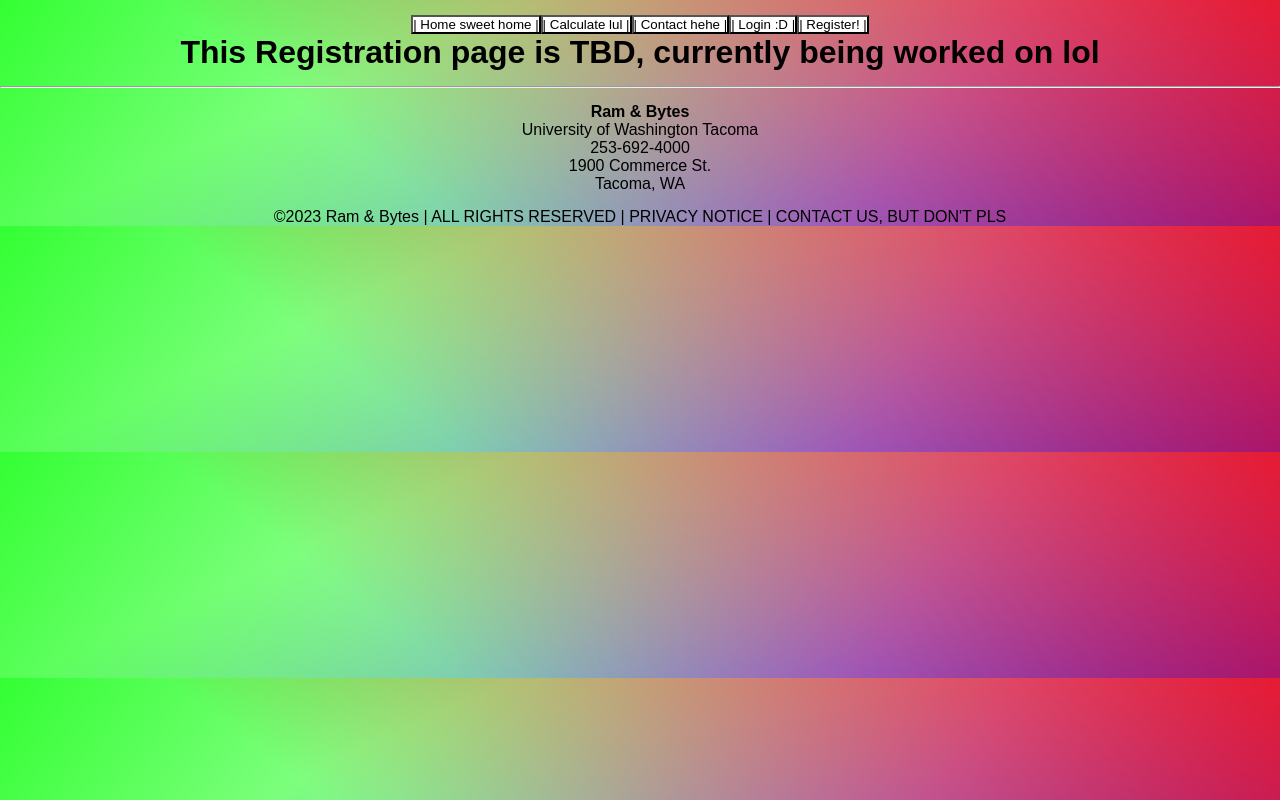
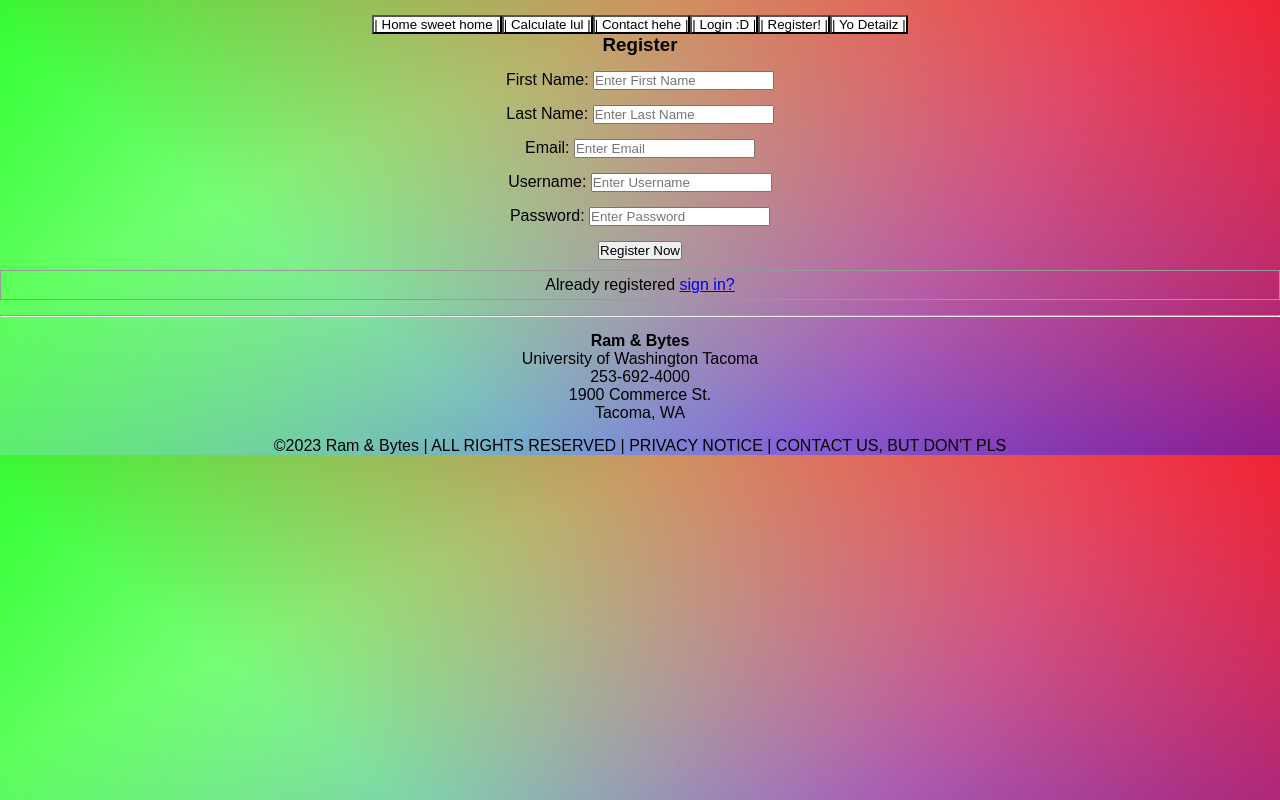
Before and after one commit to zlahan/Financial-Calculator, a React (Create React App) app: page /Register in a window 1280 px wide. Built offline with nearby package versions, Linux system fonts and the light colour scheme.

Commit message:
Financial Calculator + Backend 2.11.23 3.52pm

```diff
--- a/src/App.js
+++ b/src/App.js
@@ -9,17 +9,26 @@ import Home from "./Components/Home"
 import Calculate from "./Components/Calculate"
 import Contact from "./Components/Contact"
 import Footer from "./Footer"
+import Userdetails from "./Components/Userdetails"
+
+import Closedend from "./Components/Closedend"
+import Creditcard from "./Components/Creditcard"
+import Depositaccount from "./Components/Depositaccount"
+import Mortgage from "./Components/Mortgage"
 
 const App = () => {
+  const isLoggedIn = window.localStorage.getItem("loggedIn");
   return (
     <>
     <NavBar />
       <Routes>
+        <Route exact path="/" element={isLoggedIn==="true" ? <Userdetails /> : <Login />} />
         <Route path="/Home" element={<Home />} />
         <Route path="/Calculate" element={<Calculate />} />
         <Route path="/contact" element={<Contact />} />
         <Route path="/Login" element={<Login />} />
         <Route path="/Register" element={<Register />} />
+        <Route path="/Userdetails" element={<Userdetails />} />
         <Route path="*" element={<NoMatch />} />
       </Routes>
   <Footer />
--- /dev/null
+++ b/src/Components/Creditcard.js
@@ -0,0 +1,42 @@
+import React, { Component } from 'react'
+
+export default class Creditcard extends Component {
+  render() {
+    return (
+      <form>
+        <h3> Credit Card Payment </h3>
+
+        <div >
+          <label>Balance: </label>
+          <input
+            type="Balance"
+            placeholder="Enter Balance"
+          />
+        </div>
+
+        <div>
+          <label>APR: </label>
+          <input
+            type="APR"
+            placeholder="Enter APR"
+          />
+        </div>
+
+        <div>
+          <label>(optional) Late Payment: </label>
+          <input
+            type="Late Payment"
+            placeholder="Enter any Late Payment"
+          />
+        </div>
+
+        <div >
+          <button type="submit">
+            Submit
+          </button>
+        </div>
+
+      </form>
+    )
+  }
+}
--- /dev/null
+++ b/src/Components/Depositaccount.js
@@ -0,0 +1,34 @@
+import React, { Component } from 'react'
+
+export default class Depositaccount extends Component {
+  render() {
+    return (
+      <form>
+        <h3> Deposit Account </h3>
+
+        <div>
+          <label>Deposit Amount: </label>
+          <input
+            type="Deposit Amount"
+            placeholder="Enter Deposit Amount"
+          />
+        </div>
+
+        <div>
+          <label>APY: </label>
+          <input
+            type="APY"
+            placeholder="Enter APY"
+          />
+        </div>
+
+        <div>
+          <button type="submit">
+            Submit
+          </button>
+        </div>
+
+      </form>
+    )
+  }
+}
--- a/src/Components/Login.css
+++ /dev/null
@@ -1,82 +0,0 @@
-* {
-  box-sizing: border-box;
-}
-body {
-  background: linear-gradient(#0350a1, #0452e2,#e7eaee) !important;
-  min-height: 100vh;
-  display: flex;
-  font-weight: 400;
-  font-family: "Fira Sans", sans-serif;
-}
-
-h1,
-h2,
-h3,
-h4,
-h5,
-h6,
-label,
-span {
-  font-weight: 500;
-  font-family: "Fira Sans", sans-serif;
-}
-
-body,
-html,
-.App,
-#root,
-.auth-wrapper {
-  width: 100%;
-  height: 100%;
-}
-
-.navbar-light {
-  background-color: #5e5858;
-  box-shadow: 0px 14px 80px rgba(34, 35, 58, 0.2);
-}
-
-.auth-wrapper {
-  display: flex;
-  justify-content: center;
-  flex-direction: column;
-  text-align: left;
-}
-
-.auth-inner {
-  width: 450px;
-  margin: auto;
-  background: #ffffff;
-  box-shadow: 0px 14px 80px rgba(34, 35, 58, 0.2);
-  padding: 40px 55px 45px 55px;
-  border-radius: 15px;
-  transition: all 0.3s;
-}
-
-.auth-wrapper .form-control:focus {
-  border-color: #167bff;
-  box-shadow: none;
-}
-
-.auth-wrapper h3 {
-  text-align: center;
-  margin: 0;
-  line-height: 1;
-  padding-bottom: 20px;
-}
-
-.custom-control-label {
-  font-weight: 400;
-}
-
-.forgot-password,
-.forgot-password a {
-  text-align: right;
-  font-size: 13px;
-  padding-top: 10px;
-  color: #ed2727;
-  margin: 0;
-}
-
-.forgot-password a {
-  color: #b81c0d;
-}
--- a/src/Components/Login.js
+++ b/src/Components/Login.js
@@ -1,48 +1,85 @@
 import React, { Component } from 'react'
 
 export default class Login extends Component {
+  constructor(props){
+    super(props)
+    this.state={
+      uname:"",
+      password:"",
+    };
+    this.handleSubmit = this.handleSubmit.bind(this);
+  }
+  handleSubmit(e) {
+    e.preventDefault();
+    const { uname, password} = this.state;
+    console.log(uname, password);
+    fetch("http://localhost:5000/login", {
+      method: "POST",
+      crossDomain: true,
+      headers: {
+        "Content-Type": "application/json",
+        Accept: "application/json",
+        "Access-Control-Allow-Origin": "*",
+      },
+      body: JSON.stringify({
+        uname,
+        password,
+      }),
+    })
+      .then((res) => res.json())
+      .then((data) => {
+        console.log(data,"userRegister");
+        if(data.status=="ok"){
+          alert("login successful");
+          window.localStorage.setItem("token",data.data);
+          window.localStorage.setItem("loggedIn",true);
+
+          window.location.href="./userDetails";
+
+        }
+      });
+  }
   render() {
     return (
-      <form>
+      <form onSubmit={this.handleSubmit}>
         <h3>Sign In</h3>
 
-        <div className="mb-3">
-          <label>Email address</label>
+        <div>
+          <label>Username: </label>
           <input
-            type="email"
-            className="form-control"
-            placeholder="Enter email"
+            type="username"
+            placeholder="Enter Username"
+            onChange={(e) => this.setState({uname: e.target.value})}
           />
         </div>
 
-        <div className="mb-3">
-          <label>Password</label>
+        <div>
+          <label>Password: </label>
           <input
             type="password"
-            className="form-control"
             placeholder="Enter password"
+            onChange={(e) => this.setState({password: e.target.value})}
           />
         </div>
 
-        <div className="mb-3">
-          <div className="custom-control custom-checkbox">
+        <div>
+          <div>
             <input
               type="checkbox"
-              className="custom-control-input"
               id="customCheck1"
             />
-            <label className="custom-control-label" htmlFor="customCheck1">
+            <label>
               Remember me
             </label>
           </div>
         </div>
 
-        <div className="d-grid">
-          <button type="submit" className="btn btn-primary">
+        <div>
+          <button type="submit">
             Submit
           </button>
         </div>
-        <p className="forgot-password text-right">
+        <p>
           Forgot <a href="#">password?</a>
         </p>
       </form>
--- /dev/null
+++ b/src/Components/Mortgage.js
@@ -0,0 +1,58 @@
+import React, { Component } from 'react'
+
+export default class Mortgage extends Component {
+  render() {
+    return (
+      <form>
+        <h3> Mortgage Calculator </h3>
+
+        <div>
+          <label>Loan Amount: </label>
+          <input
+            type="Loan Amount"
+            placeholder="Enter Loan Amount"
+          />
+        </div>
+
+        <div>
+          <label>APR\: </label>
+          <input
+            type="APR"
+            placeholder="Enter Loan Term"
+          />
+        </div>
+
+        <div>
+          <label>Interest Rate: </label>
+          <input
+            type="Interest Rate"
+            placeholder="Enter Interest Rate"
+          />
+        </div>
+
+        <div>
+          <label>Loan Term: </label>
+          <input
+            type="Loan Term"
+            placeholder="Enter Loan Term"
+          />
+        </div>
+
+        <div>
+          <label>Backend Cost: </label>
+          <input
+            type="Backend Cost"
+            placeholder="Enter Backend Cost"
+          />
+        </div>
+
+        <div>
+          <button type="submit">
+            Submit
+          </button>
+        </div>
+
+      </form>
+    )
+  }
+}
--- a/src/Components/NavBar.js
+++ b/src/Components/NavBar.js
@@ -10,6 +10,7 @@ const NavBar = () => {
                     <NavLink to="/Contact"><button onClick = "#Contact" id = "button"> | Contact hehe | </button></NavLink>
                     <NavLink to="/Login"><button onClick = "#Login" id = "button"> | Login :D | </button></NavLink>
                     <NavLink to="/Register"><button onClick = "#Register" id = "button"> | Register! | </button></NavLink>
+                    <NavLink to="/Userdetails"><button onClick = "#Userdetails" id = "button"> | Yo Detailz | </button></NavLink>
                 </nav>
             </nav>
         </nav>
--- a/src/Components/Register.js
+++ b/src/Components/Register.js
@@ -1,5 +1,103 @@
-const Contact = () => {
-    return <h1>This Registration page is TBD, currently being worked on lol</h1>;
-  };
+import React, { Component } from 'react'
 
-  export default Contact;
+export default class Register extends Component {
+  constructor(props){
+    super (props)
+    this.state={
+      fname:"",
+      lname:"",
+      email:"",
+      uname:"",
+      password:""
+    };
+    this.handleSubmit=this.handleSubmit.bind(this);
+  }
+
+  handleSubmit(e){
+    e.preventDefault();
+    const {fname,lname, email,uname, password } = this.state;
+    console.log(fname,lname,email,uname, password);
+    fetch("http://localhost:5000/register", {
+      method: "POST",
+      crossDomain: true,
+      headers: {
+        "Content-Type": "application/json",
+        Accept: "application/json",
+        "Access-Control-Allow-Origin": "*",
+      },
+      body: JSON.stringify({
+        fname,
+        lname,
+        email,
+        uname,
+        password,
+      }),
+    })
+      .then((res) => res.json())
+      .then((data) => {
+        console.log(data,"userRegister");
+      });
+  }
+
+  render() {
+    return (
+      <form onSubmit={this.handleSubmit}>
+        <h3>Register</h3>
+
+        <div>
+          <label>First Name: </label>
+          <input
+            type="firstName"
+            placeholder="Enter First Name"
+            onChange={(e)=>this.setState({ fname: e.target.value})}
+          />
+        </div>
+
+        <div>
+          <label>Last Name: </label>
+          <input
+            type="lastName"
+            placeholder="Enter Last Name"
+            onChange={(e)=>this.setState({ lname: e.target.value})}
+          />
+        </div>
+
+        <div>
+          <label>Email: </label>
+          <input
+            type="email"
+            placeholder="Enter Email"
+            onChange={(e)=>this.setState({ email: e.target.value})}
+          />
+        </div>
+
+        <div>
+          <label>Username: </label>
+          <input type="username" placeholder="Enter Username"
+          onChange={(e)=>this.setState({ uname: e.target.value})}
+          />
+
+        </div>
+
+
+        <div>
+          <label>Password: </label>
+          <input
+            type="password"
+            placeholder="Enter Password"
+            onChange={(e)=>this.setState({ password: e.target.value})}
+          />
+        </div>
+
+        <div>
+          <button type="submit">
+            Register Now
+          </button>
+        </div>
+        <p>
+          Already registered <a href="/sign-in">sign in?</a>
+        </p>
+      </form>
+    )
+  }
+}
```
Also changed, not shown: src/Components/Home.js (+11 -11 lines).
